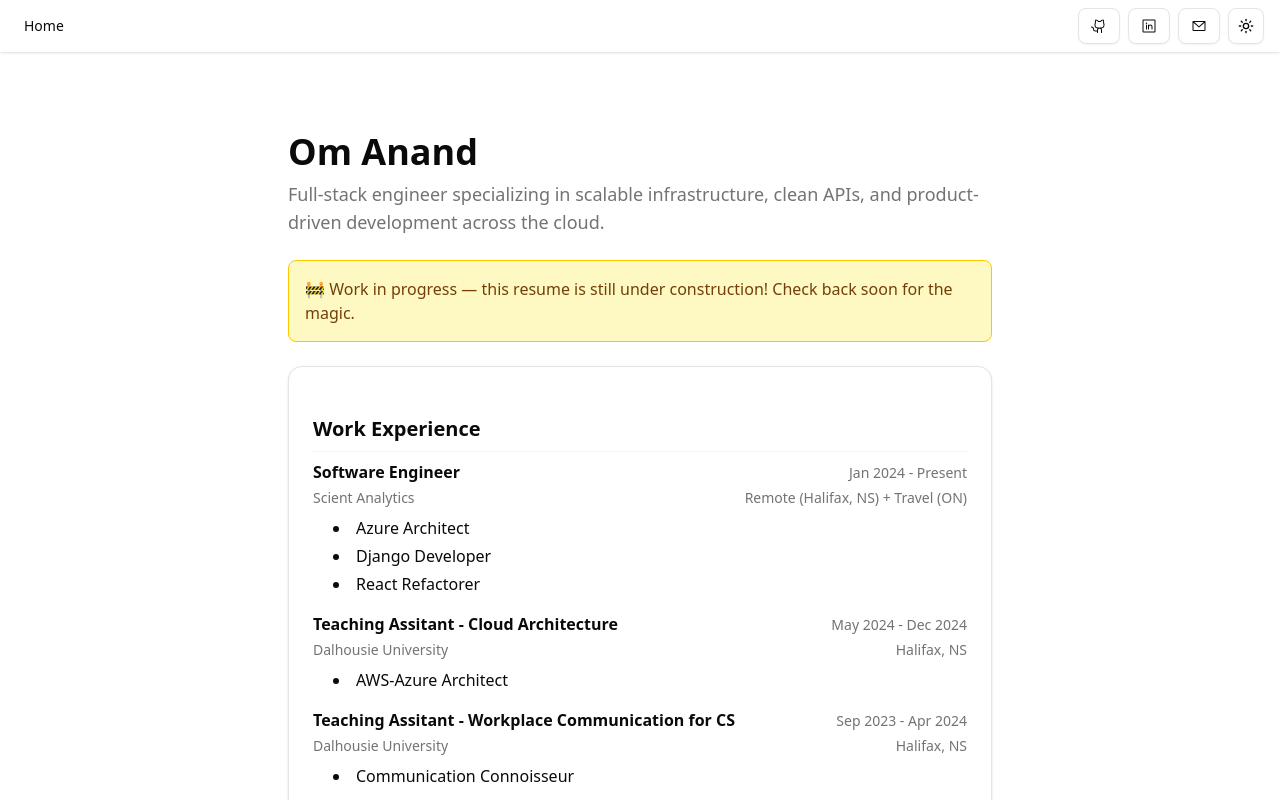
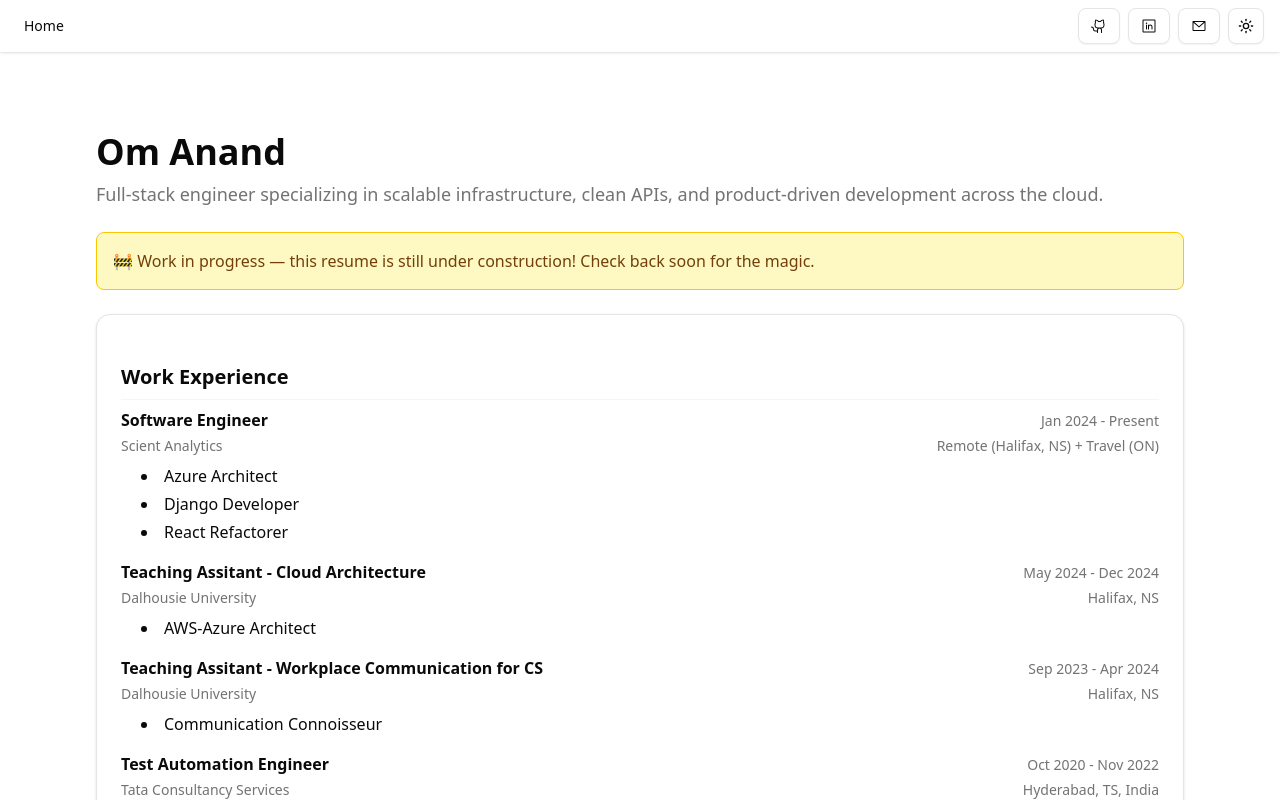
Before and after one commit to om-anand-gh/portfolio, a Next.js app in the folder frontend/portfolio/: page / in a window 1280 px wide. Shown: the top 800 px of the page. Built offline with nearby package versions, Linux system fonts and the light colour scheme.

Commit message:
style: widen resume container max width and adjust horizontal padding

```diff
--- a/frontend/portfolio/src/app/page.tsx
+++ b/frontend/portfolio/src/app/page.tsx
@@ -5,7 +5,7 @@ import { Card, CardContent } from "@/components/ui/card";
 export default function Home() {
   return (
     <div>
-      <section className="mx-auto mt-12 max-w-3xl space-y-6 px-8">
+      <section className="mx-auto mt-12 max-w-7xl space-y-6 px-8 sm:px-16">
         {/* Personal Intro */}
         <div className="space-y-2">
           <h1 className="text-4xl font-bold">Om Anand</h1>
```
